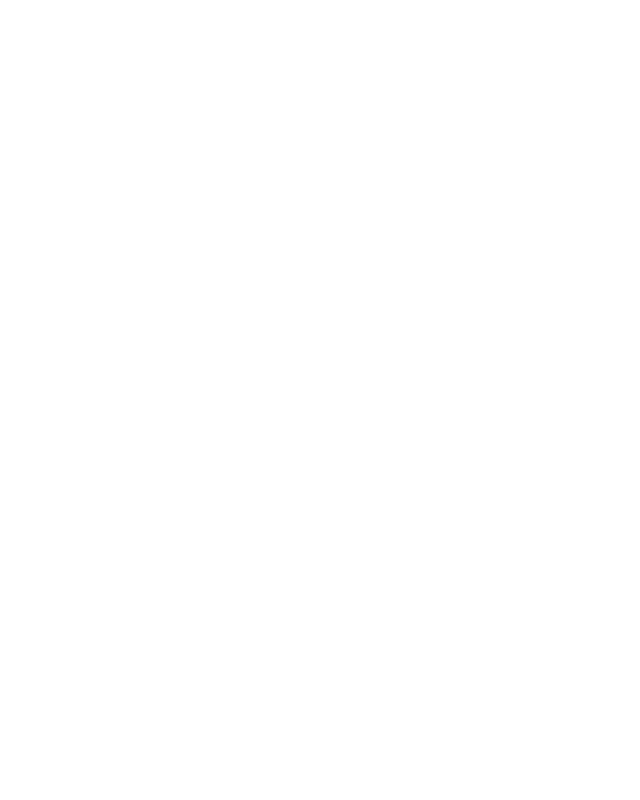
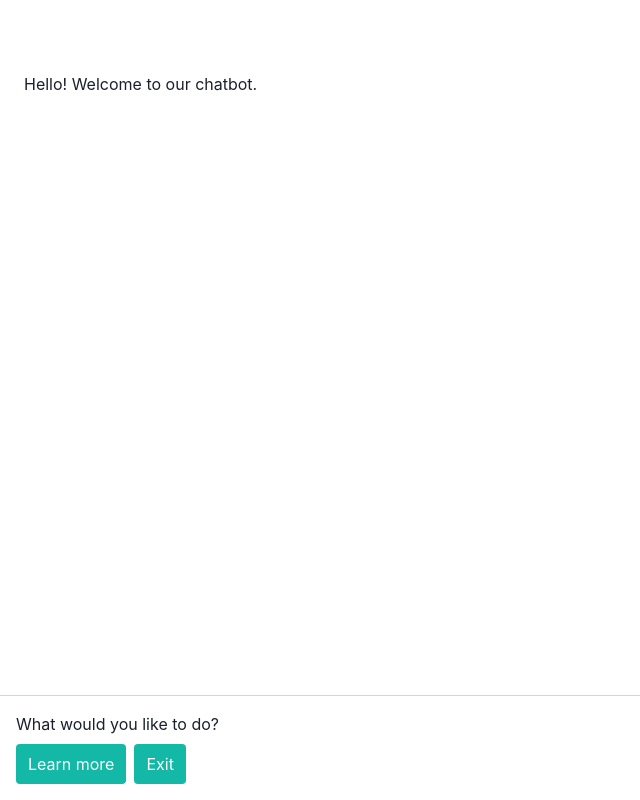
Before and after one commit to kauanmassuia/chatdesk, a React (Vite) app in the folder frontend/: page /chat in a window 1280 px wide. Before the commit this address had no page. Shown: the whole page, without its empty margins (0-640 px from the left). Built offline with nearby package versions, Linux system fonts and the light colour scheme.

Commit message:
feat: chat basic UI + Tailwind config

```diff
--- a/frontend/package.json
+++ b/frontend/package.json
@@ -29,10 +29,13 @@
     "@types/react-dom": "^18.2.18",
     "@types/react-router-dom": "^5.3.3",
     "@vitejs/plugin-react": "^4.3.4",
+    "autoprefixer": "^10.4.21",
     "eslint": "^9.21.0",
     "eslint-plugin-react-hooks": "^5.1.0",
     "eslint-plugin-react-refresh": "^0.4.19",
     "globals": "^15.15.0",
+    "postcss": "^8.5.3",
+    "tailwindcss": "^3.2.7",
     "typescript": "^5.7.2",
     "vite": "^6.2.0"
   }
--- /dev/null
+++ b/frontend/postcss.config.cjs
@@ -0,0 +1,6 @@
+module.exports = {
+  plugins: {
+    tailwindcss: {},
+    autoprefixer: {},
+  },
+}
--- a/frontend/src/App.tsx
+++ b/frontend/src/App.tsx
@@ -7,6 +7,8 @@ import Login from './pages/Login'
 import Register from './pages/Register'
 import Dashboard from './pages/Dashboard'
 import Editor from './pages/Editor'
+import ChatReader from './pages/ChatReader';
+
 
 function App() {
   return (
@@ -17,6 +19,7 @@ function App() {
         <Route path="/register" element={<Register />} />
         <Route path="/dashboard" element={<Dashboard />} />
         <Route path="/editor" element={<Editor />} />
+        <Route path="/chat" element={<ChatReader />} />
       </Routes>
     </Layout>
   )
--- /dev/null
+++ b/frontend/src/pages/ChatReader.tsx
@@ -0,0 +1,253 @@
+import React, { useState, useEffect, useRef } from 'react';
+import '../styles/chat.css';
+
+// --- Static JSON Flow (prototype) ---
+const chatFlow = {
+  version: "1.0",
+  id: "unique_chat_id",
+  name: "Chatbot Name",
+  nodes: [
+    {
+      id: "start_1",
+      type: "start",
+      position: { x: 0, y: 0 },
+      next: "msg_1"
+    },
+    {
+      id: "msg_1",
+      type: "message",
+      position: { x: 100, y: 200 },
+      content: {
+        text: "Hello! Welcome to our chatbot."
+      },
+      next: "choice_1"
+    },
+    {
+      id: "choice_1",
+      type: "choice",
+      position: { x: 300, y: 400 },
+      content: {
+        text: "What would you like to do?",
+        choices: [
+          { id: "c1", text: "Learn more", next: "input_1" },
+          { id: "c2", text: "Exit", next: "end_1" }
+        ]
+      }
+    },
+    {
+      id: "input_1",
+      type: "input",
+      position: { x: 500, y: 600 },
+      content: {
+        prompt: "Please enter your email:",
+        inputType: "email",
+        variable: "user_email"
+      },
+      next: "media_1"
+    },
+    {
+      id: "media_1",
+      type: "media",
+      position: { x: 700, y: 800 },
+      content: {
+        mediaType: "video",
+        url: "https://www.w3schools.com/html/mov_bbb.mp4"
+      },
+      next: "end_1"
+    },
+    {
+      id: "end_1",
+      type: "end",
+      position: { x: 900, y: 1000 }
+    }
+  ],
+  variables: [
+    {
+      id: "user_email",
+      name: "User Email",
+      type: "string",
+      isSessionVariable: true
+    }
+  ]
+};
+
+// --- Helper: find node by id ---
+const getNodeById = (flow: typeof chatFlow, id: string) => {
+  return flow.nodes.find((n) => n.id === id);
+};
+
+const ChatReader: React.FC = () => {
+  // State for current node id and conversation history
+  const [currentNodeId, setCurrentNodeId] = useState<string | null>(null);
+  const [conversation, setConversation] = useState<any[]>([]);
+  const [inputValue, setInputValue] = useState<string>('');
+  const chatHistoryRef = useRef<HTMLDivElement>(null);
+
+  // Initialize conversation with start node on mount
+  useEffect(() => {
+    const startNode = chatFlow.nodes.find((n) => n.type === 'start');
+    if (startNode) {
+      // Optionally add a welcome banner from the start node (if it had content)
+      setConversation((prev) => [...prev, startNode]);
+      // Only update current node if startNode.next exists
+      setCurrentNodeId(startNode.next ? startNode.next : null);
+    }
+  }, []);
+
+  // Auto-scroll chat history to bottom when conversation updates
+  useEffect(() => {
+    if (chatHistoryRef.current) {
+      chatHistoryRef.current.scrollTop = chatHistoryRef.current.scrollHeight;
+    }
+  }, [conversation]);
+
+  // Auto-transition for non-interactive nodes (start, message, media, end)
+  useEffect(() => {
+    if (currentNodeId) {
+      const node = getNodeById(chatFlow, currentNodeId);
+      if (node && (node.type === "start" || node.type === "message" || node.type === "media" || node.type === "end")) {
+        // Delay 1 second before auto-transition
+        const timer = setTimeout(() => {
+          // Append the node to conversation history
+          setConversation((prev) => [...prev, node]);
+          if (node.next) {
+            setCurrentNodeId(node.next);
+          } else {
+            setCurrentNodeId(null);
+          }
+        }, 1000);
+        return () => clearTimeout(timer);
+      }
+    }
+  }, [currentNodeId]);
+
+  // Handle input submission for input nodes
+  const handleInputSubmit = () => {
+    if (!inputValue.trim()) return;
+    const userBubble = {
+      id: `user_${Date.now()}`,
+      type: 'user',
+      content: { text: inputValue }
+    };
+    setConversation((prev) => [...prev, userBubble]);
+    // After 1 second, append the input node itself and auto-move on
+    setTimeout(() => {
+      const node = getNodeById(chatFlow, currentNodeId!);
+      if (node) {
+        setConversation((prev) => [...prev, node]);
+        if (node.next) {
+          setCurrentNodeId(node.next);
+        } else {
+          setCurrentNodeId(null);
+        }
+      }
+    }, 1000);
+    setInputValue('');
+  };
+
+  // Handle choice selection for choice nodes
+  const handleChoiceSelect = (choice: any) => {
+    const userBubble = {
+      id: `user_${Date.now()}`,
+      type: 'user',
+      content: { text: choice.text }
+    };
+    setConversation((prev) => [...prev, userBubble]);
+    // Append the current choice node to history, then after a delay update current node
+    const currentNode = getNodeById(chatFlow, currentNodeId!);
+    setConversation((prev) => [...prev, currentNode]);
+    setTimeout(() => {
+      setCurrentNodeId(choice.next);
+    }, 1000);
+  };
+
+  // Render a node according to its type
+  const renderNode = (node: any) => {
+    switch (node.type) {
+      case "start":
+      case "message":
+        return <div>{node.content?.text}</div>;
+      case "input":
+        return (
+          <div>
+            <div>{node.content.prompt}</div>
+            <div className="flex items-center gap-2 mt-2">
+              <input
+                type={node.content.inputType || "text"}
+                value={inputValue}
+                onChange={(e) => setInputValue(e.target.value)}
+                placeholder="Type your answer..."
+                className="border border-gray-300 rounded px-3 py-2 flex-1"
+              />
+              <button
+                onClick={handleInputSubmit}
+                className="bg-blue-500 text-white px-4 py-2 rounded"
+              >
+                Send
+              </button>
+            </div>
+          </div>
+        );
+      case "choice":
+        return (
+          <div>
+            <div>{node.content.text}</div>
+            <div className="flex flex-wrap gap-2 mt-2">
+              {node.content.choices.map((choice: any) => (
+                <button
+                  key={choice.id}
+                  onClick={() => handleChoiceSelect(choice)}
+                  className="bg-teal-500 text-white px-3 py-2 rounded"
+                >
+                  {choice.text}
+                </button>
+              ))}
+            </div>
+          </div>
+        );
+      case "media":
+        if (node.content.mediaType === "video") {
+          return (
+            <div>
+              <video controls className="w-64">
+                <source src={node.content.url} type="video/mp4" />
+                Your browser does not support the video tag.
+              </video>
+            </div>
+          );
+        }
+        return null;
+      case "end":
+        return <div>Thank you for chatting!</div>;
+      default:
+        return null;
+    }
+  };
+
+  // Get current node from flow
+  const currentNode = currentNodeId ? getNodeById(chatFlow, currentNodeId) : null;
+
+  return (
+    <div className="flex flex-col h-screen">
+      {/* Chat History */}
+      <div ref={chatHistoryRef} className="flex flex-col flex-1 overflow-y-auto p-4 space-y-2">
+        {conversation.map((node, index) => (
+          <div
+            key={index}
+            className={node.type === "user" ? "self-end bg-user-bubble text-user-bubble rounded-xl p-2 max-w-[80%]" : "self-start bg-bot-bubble text-bot-bubble rounded-xl p-2 max-w-[80%]"}
+          >
+            {node.content?.text}
+          </div>
+        ))}
+      </div>
+      {/* Current Node (if interactive) */}
+      {currentNode && (currentNode.type === "input" || currentNode.type === "choice") && (
+        <div className="p-4 border-t border-gray-300">
+          {renderNode(currentNode)}
+        </div>
+      )}
+    </div>
+  );
+};
+
+export default ChatReader;
--- /dev/null
+++ b/frontend/src/styles/chat.css
@@ -0,0 +1,8 @@
+:root {
+  --bot-bubble-bg: #F7F8FF;
+  --bot-bubble-color: #303235;
+  --user-bubble-bg: #E1FFC7;
+  --user-bubble-color: #303235;
+  --chat-font-size: 16px;
+  --chat-padding: 1rem;
+}
--- /dev/null
+++ b/frontend/tailwind.config.cjs
@@ -0,0 +1,11 @@
+/** @type {import('tailwindcss').Config} */
+module.exports = {
+  content: [
+    "./index.html",
+    "./src/**/*.{js,ts,jsx,tsx}",
+  ],
+  theme: {
+    extend: {},
+  },
+  plugins: [],
+}
```
Also changed, not shown: frontend/src/index.css (line endings or trailing spaces), 1 other file (tests, documents, lock files or other folders).
